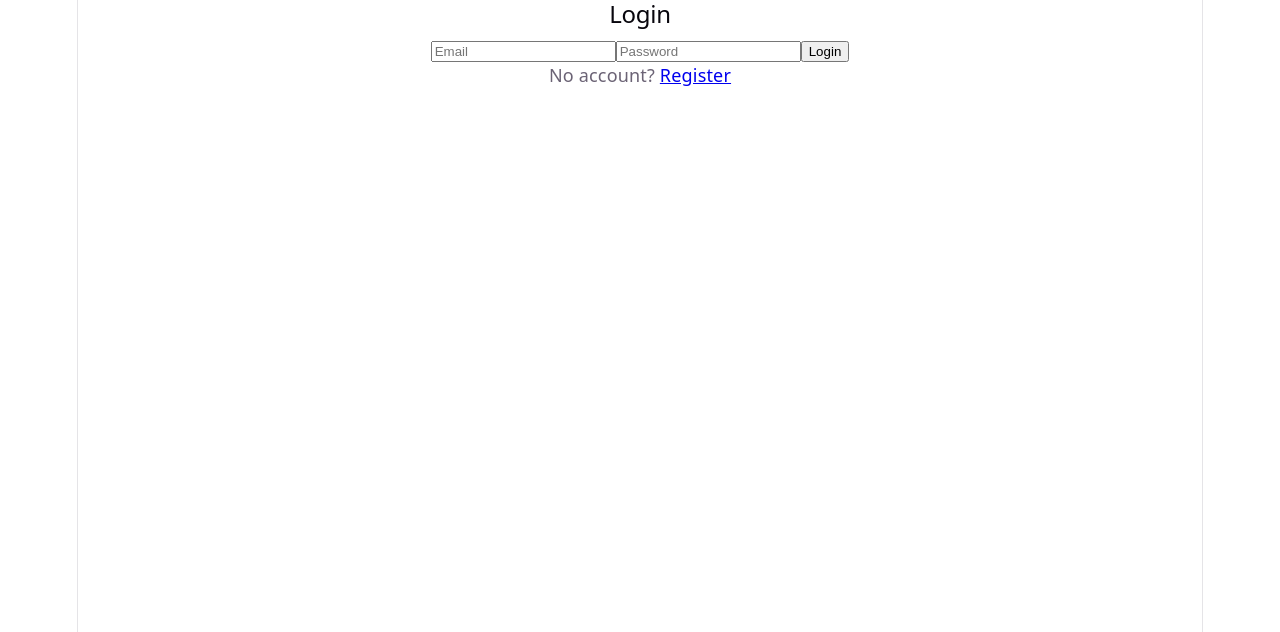
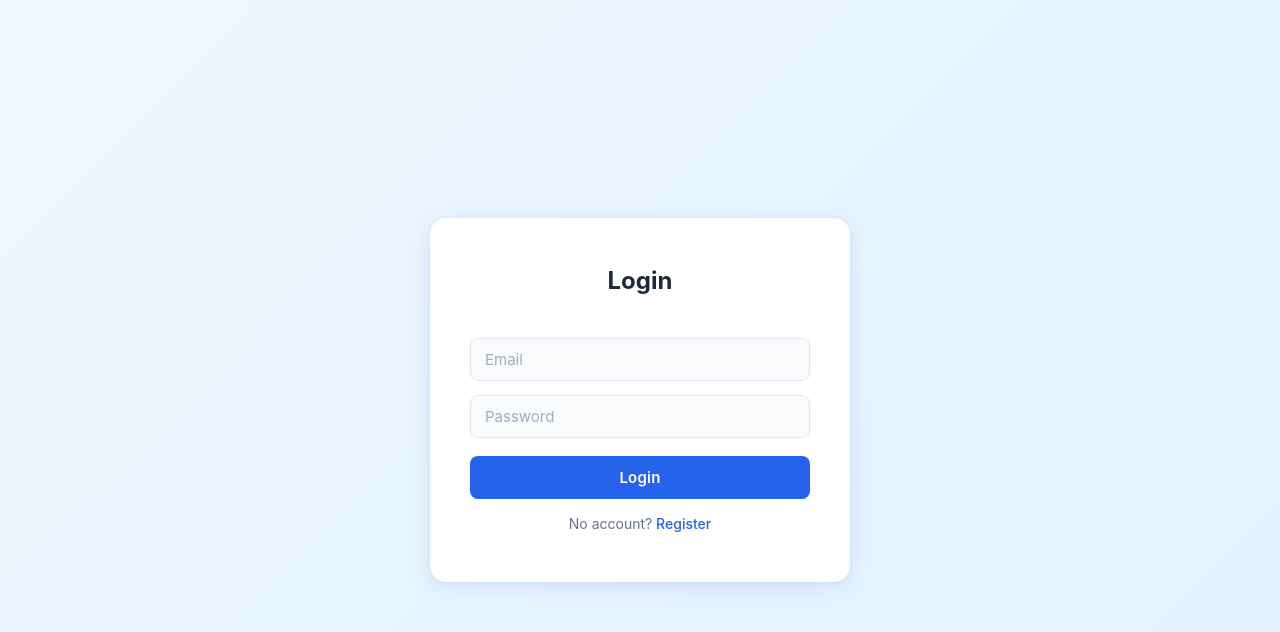
Before and after one commit to hupeyy/ems, a React (Vite) app in the folder frontend/: page /login in a window 1280 px wide. Shown: the top 632 px of the page. Built offline with nearby package versions, Linux system fonts and the light colour scheme; no server answers.

Commit message:
feat(register): register and tests pass : GREEN

```diff
--- a/frontend/src/App.css
+++ b/frontend/src/App.css
@@ -1,184 +1,184 @@
-.counter {
-  font-size: 16px;
-  padding: 5px 10px;
-  border-radius: 5px;
-  color: var(--accent);
-  background: var(--accent-bg);
-  border: 2px solid transparent;
-  transition: border-color 0.3s;
-  margin-bottom: 24px;
+/* ============================================================
+   App.css — Employee Management System
+   ============================================================ */
 
-  &:hover {
-    border-color: var(--accent-border);
+/* ── Auth Layout ─────────────────────────────────────────── */
+
+.auth-wrapper {
+  min-height: 100vh;
+  display: flex;
+  align-items: center;
+  justify-content: center;
+  background: linear-gradient(135deg, #eff6ff 0%, #e0f2fe 100%);
+  padding: 24px;
+}
+
+.auth-card {
+  background: var(--color-surface);
+  border-radius: 16px;
+  box-shadow:
+    0 4px 24px rgba(37, 99, 235, 0.12),
+    0 1px 4px rgba(0, 0, 0, 0.06);
+  padding: 48px 40px;
+  width: 100%;
+  max-width: 420px;
+}
+
+.auth-title {
+  text-align: center;
+  font-size: 24px;
+  font-weight: 700;
+  color: var(--color-text);
+  margin: 0 0 28px 0;
+}
+
+.auth-form {
+  display: flex;
+  flex-direction: column;
+  gap: 14px;
+}
+
+.form-input {
+  width: 100%;
+  padding: 11px 14px;
+  border: 1.5px solid var(--color-border);
+  border-radius: 8px;
+  font-size: 15px;
+  color: var(--color-text);
+  background: var(--color-bg);
+  outline: none;
+  transition: border-color 0.2s, box-shadow 0.2s, background 0.2s;
+  box-sizing: border-box;
+}
+
+.form-input:focus {
+  border-color: var(--color-primary);
+  box-shadow: 0 0 0 3px rgba(37, 99, 235, 0.12);
+  background: var(--color-surface);
+}
+
+.form-input::placeholder {
+  color: #a0aec0;
+}
+
+.btn-primary {
+  width: 100%;
+  padding: 12px 20px;
+  background: var(--color-primary);
+  color: #ffffff;
+  border: none;
+  border-radius: 8px;
+  font-size: 15px;
+  font-weight: 600;
+  cursor: pointer;
+  transition: background 0.2s, box-shadow 0.2s, transform 0.1s;
+  letter-spacing: 0.2px;
+  margin-top: 4px;
+}
+
+.btn-primary:hover {
+  background: var(--color-primary-dark);
+  box-shadow: 0 4px 14px rgba(37, 99, 235, 0.35);
+}
+
+.btn-primary:active {
+  transform: scale(0.98);
+}
+
+.error-text {
+  font-size: 13px;
+  color: var(--color-error);
+  background: var(--color-error-bg);
+  border: 1px solid #fecaca;
+  border-radius: 6px;
+  padding: 8px 12px;
+  text-align: center;
+  margin: 0;
+}
+
+.auth-footer {
+  text-align: center;
+  font-size: 14px;
+  color: var(--color-text-muted);
+  margin: 0;
+}
+
+.auth-link {
+  color: var(--color-primary);
+  font-weight: 500;
+}
+
+.auth-link:hover {
+  text-decoration: underline;
+}
+
+/* ── Employees Page ─────────────────────────────────────── */
+
+.page-content {
+  flex: 1;
+  max-width: 860px;
+  margin: 0 auto;
+  padding: 40px 24px;
+  width: 100%;
+  box-sizing: border-box;
+}
+
+.section-title {
+  font-size: 22px;
+  font-weight: 700;
+  color: var(--color-text);
+  margin: 0 0 20px 0;
+}
+
+.employees-list {
+  list-style: none;
+  padding: 0;
+  margin: 0;
+  display: flex;
+  flex-direction: column;
+  gap: 10px;
+}
+
+.employee-card {
+  background: var(--color-surface);
+  border: 1px solid var(--color-border);
+  border-radius: 12px;
+  padding: 18px 24px;
+  font-size: 15px;
+  color: var(--color-text-muted);
+  transition: box-shadow 0.2s, transform 0.15s;
+}
+
+.employee-card:hover {
+  box-shadow: 0 4px 16px rgba(37, 99, 235, 0.08);
+  transform: translateY(-1px);
+}
+
+.employee-card strong {
+  font-weight: 600;
+  color: var(--color-text);
+}
+
+/* ── Responsive ─────────────────────────────────────────── */
+
+@media (max-width: 600px) {
+  .auth-card {
+    padding: 32px 20px;
   }
-  &:focus-visible {
-    outline: 2px solid var(--accent);
-    outline-offset: 2px;
+
+  .auth-title {
+    font-size: 20px;
+  }
+
+  .page-content {
+    padding: 24px 16px;
+  }
+
+  .section-title {
+    font-size: 18px;
+  }
+
+  .employee-card {
+    padding: 14px 16px;
   }
 }
-
-.hero {
-  position: relative;
-
-  .base,
-  .framework,
-  .vite {
-    inset-inline: 0;
-    margin: 0 auto;
-  }
-
-  .base {
-    width: 170px;
-    position: relative;
-    z-index: 0;
-  }
-
-  .framework,
-  .vite {
-    position: absolute;
-  }
-
-  .framework {
-    z-index: 1;
-    top: 34px;
-    height: 28px;
-    transform: perspective(2000px) rotateZ(300deg) rotateX(44deg) rotateY(39deg)
-      scale(1.4);
-  }
-
-  .vite {
-    z-index: 0;
-    top: 107px;
-    height: 26px;
-    width: auto;
-    transform: perspective(2000px) rotateZ(300deg) rotateX(40deg) rotateY(39deg)
-      scale(0.8);
-  }
-}
-
-#center {
-  display: flex;
-  flex-direction: column;
-  gap: 25px;
-  place-content: center;
-  place-items: center;
-  flex-grow: 1;
-
-  @media (max-width: 1024px) {
-    padding: 32px 20px 24px;
-    gap: 18px;
-  }
-}
-
-#next-steps {
-  display: flex;
-  border-top: 1px solid var(--border);
-  text-align: left;
-
-  & > div {
-    flex: 1 1 0;
-    padding: 32px;
-    @media (max-width: 1024px) {
-      padding: 24px 20px;
-    }
-  }
-
-  .icon {
-    margin-bottom: 16px;
-    width: 22px;
-    height: 22px;
-  }
-
-  @media (max-width: 1024px) {
-    flex-direction: column;
-    text-align: center;
-  }
-}
-
-#docs {
-  border-right: 1px solid var(--border);
-
-  @media (max-width: 1024px) {
-    border-right: none;
-    border-bottom: 1px solid var(--border);
-  }
-}
-
-#next-steps ul {
-  list-style: none;
-  padding: 0;
-  display: flex;
-  gap: 8px;
-  margin: 32px 0 0;
-
-  .logo {
-    height: 18px;
-  }
-
-  a {
-    color: var(--text-h);
-    font-size: 16px;
-    border-radius: 6px;
-    background: var(--social-bg);
-    display: flex;
-    padding: 6px 12px;
-    align-items: center;
-    gap: 8px;
-    text-decoration: none;
-    transition: box-shadow 0.3s;
-
-    &:hover {
-      box-shadow: var(--shadow);
-    }
-    .button-icon {
-      height: 18px;
-      width: 18px;
-    }
-  }
-
-  @media (max-width: 1024px) {
-    margin-top: 20px;
-    flex-wrap: wrap;
-    justify-content: center;
-
-    li {
-      flex: 1 1 calc(50% - 8px);
-    }
-
-    a {
-      width: 100%;
-      justify-content: center;
-      box-sizing: border-box;
-    }
-  }
-}
-
-#spacer {
-  height: 88px;
-  border-top: 1px solid var(--border);
-  @media (max-width: 1024px) {
-    height: 48px;
-  }
-}
-
-.ticks {
-  position: relative;
-  width: 100%;
-
-  &::before,
-  &::after {
-    content: '';
-    position: absolute;
-    top: -4.5px;
-    border: 5px solid transparent;
-  }
-
-  &::before {
-    left: 0;
-    border-left-color: var(--border);
-  }
-  &::after {
-    right: 0;
-    border-right-color: var(--border);
-  }
-}
--- a/frontend/src/App.tsx
+++ b/frontend/src/App.tsx
@@ -1,8 +1,10 @@
 import { Routes, Route, BrowserRouter, Navigate } from "react-router-dom";
 import { AuthProvider } from "./context/AuthContext";
 import './App.css'
+import { ProtectedRoute } from "./components/ProtectedRoute";
 import Login from "./pages/Login";
 import EmployeesList from "./pages/EmployeesList";
+import Register from "./pages/Register";
 
 function App() {
   return (
@@ -11,7 +13,8 @@ function App() {
         <Routes>
           <Route path="/" element={<Navigate to="/login" replace />} />
           <Route path="/login" element={<Login />} />
-          <Route path="/employees" element={<EmployeesList />} />
+          <Route path="/register" element={<Register />} />
+          <Route path="/employees" element={<ProtectedRoute><EmployeesList /></ProtectedRoute>} />
         </Routes>
       </BrowserRouter>
     </AuthProvider>
--- a/frontend/src/index.css
+++ b/frontend/src/index.css
@@ -1,111 +1,54 @@
-:root {
-  --text: #6b6375;
-  --text-h: #08060d;
-  --bg: #fff;
-  --border: #e5e4e7;
-  --code-bg: #f4f3ec;
-  --accent: #aa3bff;
-  --accent-bg: rgba(170, 59, 255, 0.1);
-  --accent-border: rgba(170, 59, 255, 0.5);
-  --social-bg: rgba(244, 243, 236, 0.5);
-  --shadow:
-    rgba(0, 0, 0, 0.1) 0 10px 15px -3px, rgba(0, 0, 0, 0.05) 0 4px 6px -2px;
-
-  --sans: system-ui, 'Segoe UI', Roboto, sans-serif;
-  --heading: system-ui, 'Segoe UI', Roboto, sans-serif;
-  --mono: ui-monospace, Consolas, monospace;
-
-  font: 18px/145% var(--sans);
-  letter-spacing: 0.18px;
-  color-scheme: light dark;
-  color: var(--text);
-  background: var(--bg);
-  font-synthesis: none;
-  text-rendering: optimizeLegibility;
-  -webkit-font-smoothing: antialiased;
-  -moz-osx-font-smoothing: grayscale;
-
-  @media (max-width: 1024px) {
-    font-size: 16px;
-  }
+*, *::before, *::after {
+  box-sizing: border-box;
 }
 
-@media (prefers-color-scheme: dark) {
-  :root {
-    --text: #9ca3af;
-    --text-h: #f3f4f6;
-    --bg: #16171d;
-    --border: #2e303a;
-    --code-bg: #1f2028;
-    --accent: #c084fc;
-    --accent-bg: rgba(192, 132, 252, 0.15);
-    --accent-border: rgba(192, 132, 252, 0.5);
-    --social-bg: rgba(47, 48, 58, 0.5);
-    --shadow:
-      rgba(0, 0, 0, 0.4) 0 10px 15px -3px, rgba(0, 0, 0, 0.25) 0 4px 6px -2px;
-  }
+:root {
+  --color-primary:      #2563eb;
+  --color-primary-dark: #1d4ed8;
+  --color-text:         #1e293b;
+  --color-text-muted:   #64748b;
+  --color-bg:           #f8fafc;
+  --color-surface:      #ffffff;
+  --color-border:       #e2e8f0;
+  --color-error:        #ef4444;
+  --color-error-bg:     #fef2f2;
 
-  #social .button-icon {
-    filter: invert(1) brightness(2);
-  }
-}
-
-#root {
-  width: 1126px;
-  max-width: 100%;
-  margin: 0 auto;
-  text-align: center;
-  border-inline: 1px solid var(--border);
-  min-height: 100svh;
-  display: flex;
-  flex-direction: column;
-  box-sizing: border-box;
+  --font-sans: 'Inter', system-ui, -apple-system, 'Segoe UI', Roboto, sans-serif;
 }
 
 body {
   margin: 0;
+  font-family: var(--font-sans);
+  font-size: 16px;
+  line-height: 1.5;
+  color: var(--color-text);
+  background: var(--color-bg);
+  -webkit-font-smoothing: antialiased;
+  -moz-osx-font-smoothing: grayscale;
 }
 
-h1,
-h2 {
-  font-family: var(--heading);
-  font-weight: 500;
-  color: var(--text-h);
+#root {
+  min-height: 100vh;
+  display: flex;
+  flex-direction: column;
 }
 
-h1 {
-  font-size: 56px;
-  letter-spacing: -1.68px;
-  margin: 32px 0;
-  @media (max-width: 1024px) {
-    font-size: 36px;
-    margin: 20px 0;
-  }
+h1, h2, h3, h4, h5, h6 {
+  margin: 0;
+  font-weight: 600;
+  line-height: 1.25;
 }
-h2 {
-  font-size: 24px;
-  line-height: 118%;
-  letter-spacing: -0.24px;
-  margin: 0 0 8px;
-  @media (max-width: 1024px) {
-    font-size: 20px;
-  }
-}
+
 p {
   margin: 0;
 }
 
-code,
-.counter {
-  font-family: var(--mono);
-  display: inline-flex;
-  border-radius: 4px;
-  color: var(--text-h);
+a {
+  color: var(--color-primary);
+  text-decoration: none;
 }
 
-code {
-  font-size: 15px;
-  line-height: 135%;
-  padding: 4px 8px;
-  background: var(--code-bg);
+input, button, select, textarea {
+  font-family: inherit;
+  font-size: inherit;
 }
--- a/frontend/src/pages/Login.tsx
+++ b/frontend/src/pages/Login.tsx
@@ -14,7 +14,7 @@ function Login() {
         e.preventDefault();
         try {
             const { data } = await api.post('/auth/login', { email, password });
-            login(data.token);
+            login(data.access_token);
             navigate('/employees');
         } catch (err) {
             setError("Invalid email or password");
@@ -22,9 +22,12 @@ function Login() {
     }
 
     return (
-        <form onSubmit={handleSubmit}>
-            <h2>Login</h2>
+        <div className="auth-wrapper">
+            <div className="auth-card">
+                <form className="auth-form" onSubmit={handleSubmit}>
+                    <h2 className="auth-title">Login</h2>
                     <input
+                        className="form-input"
                         type="email"
                         placeholder="Email"
                         value={email}
@@ -32,16 +35,19 @@ function Login() {
                         required
                     />
                     <input
+                        className="form-input"
                         type="password"
                         placeholder="Password"
                         value={password}
                         onChange={(e) => setPassword(e.target.value)}
                         required
                     />
-            <button type="submit">Login</button>
-            {error && <p style={{color: "red"}}>{error}</p>}
-            <p>No account? <Link to="/register">Register</Link></p>
+                    <button className="btn-primary" type="submit">Login</button>
+                    {error && <p className="error-text">{error}</p>}
+                    <p className="auth-footer">No account? <Link className="auth-link" to="/register">Register</Link></p>
                 </form>
+            </div>
+        </div>
     )
 }
 
--- /dev/null
+++ b/frontend/src/pages/Register.tsx
@@ -0,0 +1,88 @@
+import { useState } from "react";
+import { useNavigate } from "react-router-dom";
+import api from "../api/axios";
+import { useAuth } from "../context/AuthContext";
+
+function Register() {
+    const [email, setEmail] = useState("");
+    const [password, setPassword] = useState("");
+    const [confirmPassword, setConfirmPassword] = useState("");
+    const [role, setRole] = useState("");
+    const [error, setError] = useState("");
+    const { register } = useAuth();
+    const navigate = useNavigate();
+
+
+    const handleSubmit = async (e: React.FormEvent) => {
+        e.preventDefault();
+        if (password.length < 6) {
+            setError("Password must be at least 6 characters");
+            return;
+        }
+        if (password !== confirmPassword) {
+            setError("Passwords do not match");
+            return;
+        }
+        try {
+            const response = await api.post('/auth/register', { email, password });
+            register(response.data.access_token);
+            navigate('/login');
+        } catch (err: any) {
+            const detail = err?.response?.data?.detail;
+            if (Array.isArray(detail)) {
+                setError(detail.map((d: any) => d.msg).join(", "));
+            } else {
+                setError(detail ?? "Registration failed");
+            }
+        }
+    }
+
+    return (
+        <div className="auth-wrapper">
+            <div className="auth-card">
+                <form className="auth-form" onSubmit={handleSubmit}>
+                    <h2 className="auth-title">Register</h2>
+                    <input
+                        className="form-input"
+                        type="email"
+                        placeholder="Email"
+                        value={email}
+                        onChange={(e) => setEmail(e.target.value)}
+                        required
+                    />
+                    <input
+                        className="form-input"
+                        type="password"
+                        placeholder="Password"
+                        value={password}
+                        onChange={(e) => setPassword(e.target.value)}
+                        minLength={6}
+                        required
+                    />
+                    <input
+                        className="form-input"
+                        type="password"
+                        placeholder="Confirm Password"
+                        value={confirmPassword}
+                        onChange={(e) => setConfirmPassword(e.target.value)}
+                        required
+                    />
+                    <select
+                        className="form-input"
+                        value={role}
+                        onChange={(e) => setRole(e.target.value)}
+                        required
+                    >
+                        <option value="">Select Role</option>
+                        <option value="user">User</option>
+                        <option value="admin">Admin</option>
+                    </select>
+                    {error && <p className="error-message">{error}</p>}
+                    <button className="form-button" type="submit">Register</button>
+                </form>
+            </div>
+        </div>
+    )
+}
+
+export default Register;
```
Also changed, not shown: frontend/src/context/AuthContext.tsx (+7 -1 lines), frontend/src/pages/EmployeesList.tsx (+8 -10 lines), 2 other files (tests, documents, lock files or other folders). Lines whose indentation alone changed are shown as unchanged.
